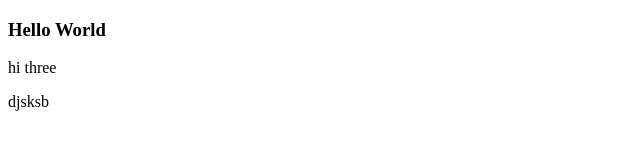
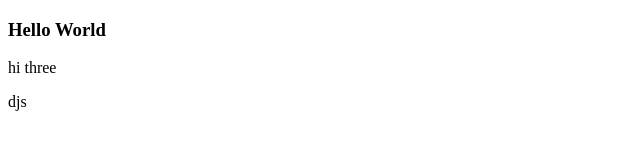
Before and after one commit to Rubayet-billah/Practice, a plain HTML site: page index.html in a window 1280 px wide. Shown: the full height of the page, 0-640 px from the left. Drawn offline with Linux system fonts and the light colour scheme.

Commit message:
auto publish 1676543390177

```diff
--- a/index.html
+++ b/index.html
@@ -16,7 +16,7 @@
 <div id="app">
     <h3>Hello World</h3>
     <p>hi three</p>
-djsksb
+djs
 </div>
 
 
```
